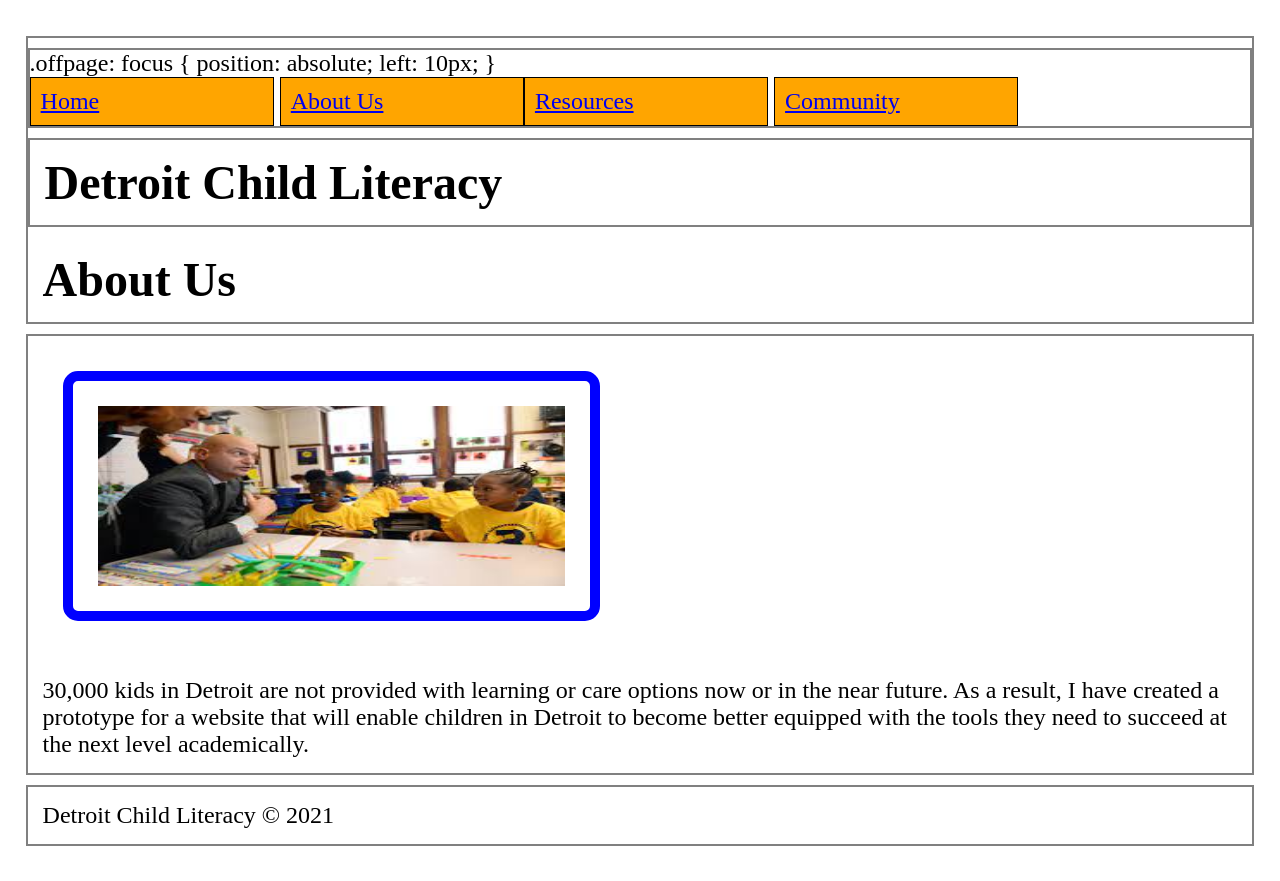
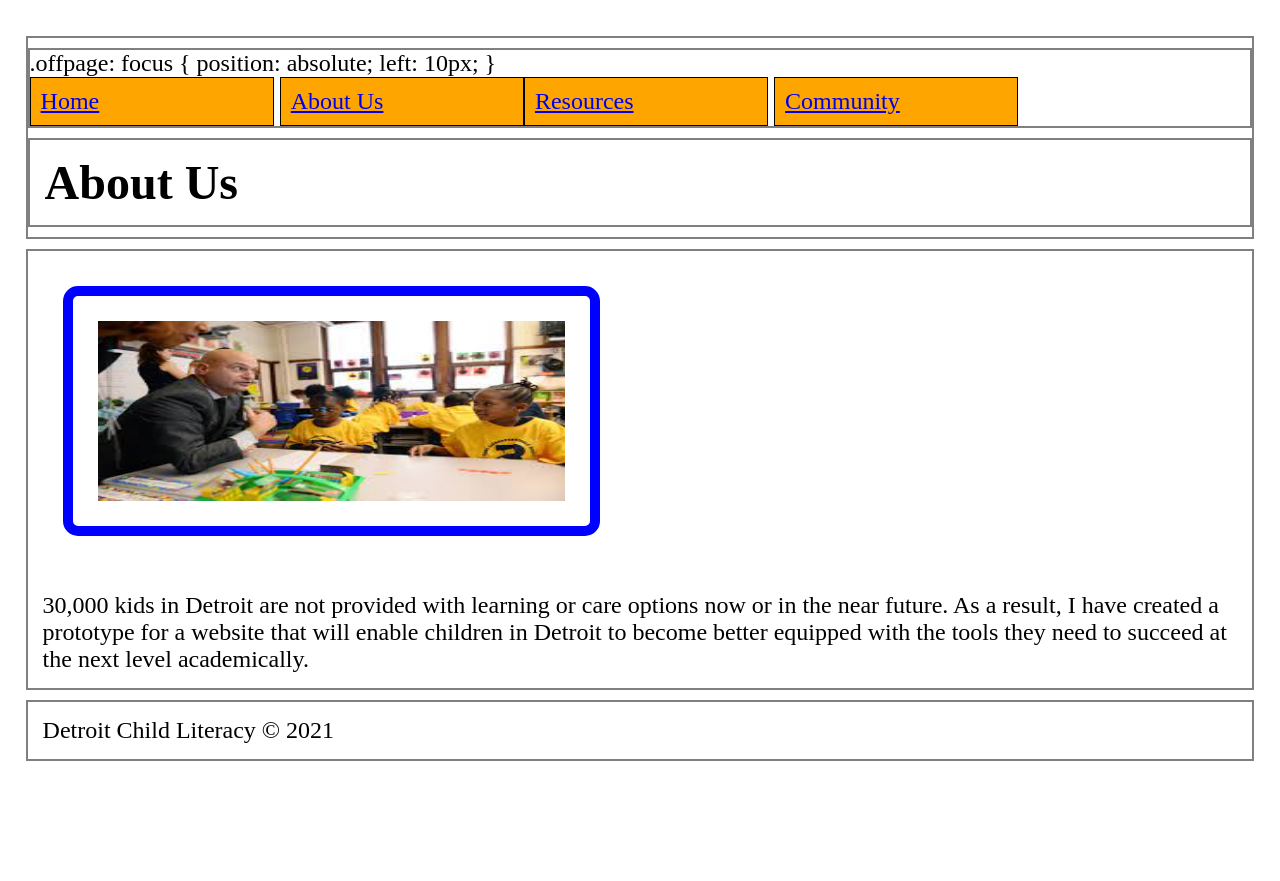
Before and after one commit to WillMonroe/portfolio-2021, a plain HTML site: page about.html in a window 1280 px wide. After the commit the page ends 800 px from the top, so only its background shows below. Drawn offline with Linux system fonts and the light colour scheme; files whose address does not match are found by name.

Commit message:
Update about.html

```diff
--- a/about.html
+++ b/about.html
@@ -23,9 +23,7 @@
 		</ul>
 		</nav>
 
-	<h1>Detroit Child Literacy</h1>
-
-	<h2>About Us</h2>
+	<h1>About Us</h1>
 
 	</header>
 
```
